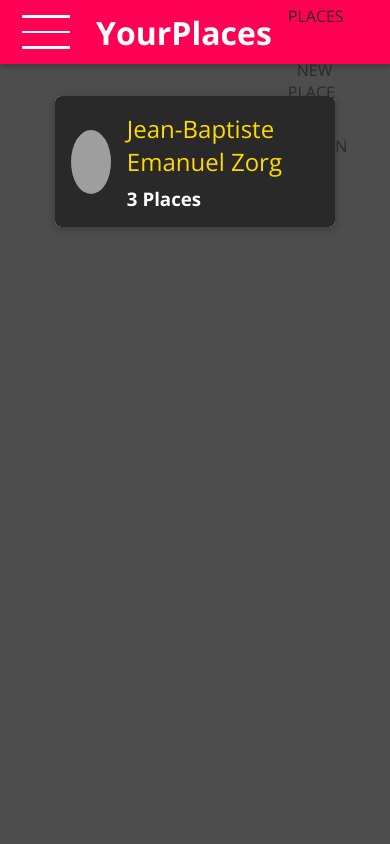
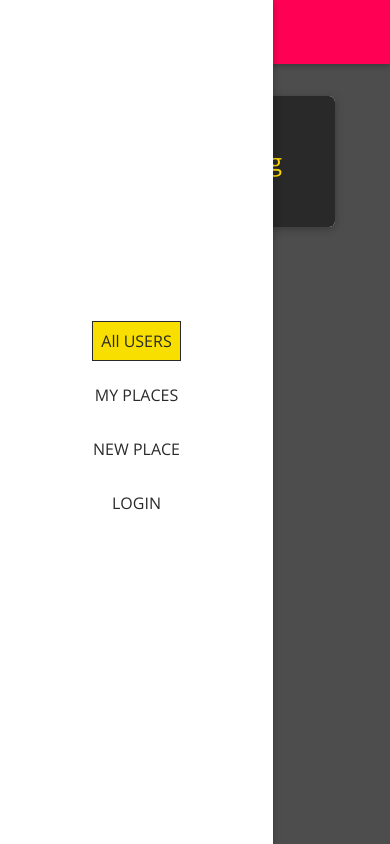
Before and after one commit to PhatKiwi/places, a React (Create React App) app: page / in a window 390 px wide. Both pictures are taken after a click on the button 40 px from the left and 32 px from the top of the page. Built offline with nearby package versions, Linux system fonts and the light colour scheme; grey boxes are pictures that could not be loaded.

Commit message:
use portals to open and close mobile sidebar

```diff
--- a/public/index.html
+++ b/public/index.html
@@ -28,6 +28,8 @@
   </head>
   <body>
     <noscript>You need to enable JavaScript to run this app.</noscript>
+    <div id="backdrop-hook"></div>
+    <div id="drawer-hook"></div>
     <div id="root"></div>
     <!--
       This HTML file is a template.
--- a/src/shared/components/Navigation/MainNavigation.js
+++ b/src/shared/components/Navigation/MainNavigation.js
@@ -1,14 +1,32 @@
-import React from "react";
+import React, { useState } from "react";
 import { Link } from "react-router-dom";
 
 import MainHeader from "./MainHeader";
 import NavLinks from "./NavLinks";
+import SideDrawer from "./SideDrawer";
 import "./MainNavigation.css";
+import Backdrop from "../UIElements/Backdrop";
 
 export default function MainNavigation() {
+  const [drawerIsOpen, setDrawerIsOpen] = useState(false);
+
+  function handleDrawer() {
+    setDrawerIsOpen(!drawerIsOpen);
+  }
+
   return (
+    <React.Fragment>
+      {drawerIsOpen && <Backdrop onClick={handleDrawer} />}
+      {drawerIsOpen && (
+        <SideDrawer>
+          <nav className="main-navigation__drawer-nav">
+            <NavLinks />
+          </nav>
+        </SideDrawer>
+      )}
+
       <MainHeader>
-      <button className="main-navigation__menu-btn">
+        <button className="main-navigation__menu-btn" onClick={handleDrawer}>
           <span />
           <span />
           <span />
@@ -16,9 +34,10 @@
         <h1 className="main-navigation__title">
           <Link to="/">YourPlaces</Link>
         </h1>
-      <nav>
+        <nav className="main-navigation__header-nav">
           <NavLinks />
         </nav>
       </MainHeader>
+    </React.Fragment>
   );
 }
--- a/src/shared/components/Navigation/SideDrawer.css
+++ b/src/shared/components/Navigation/SideDrawer.css
@@ -0,0 +1,10 @@
+.side-drawer {
+  position: fixed;
+  left: 0;
+  top: 0;
+  z-index: 100;
+  height: 100vh;
+  width: 70%;
+  background: white;
+  box-shadow: 0 2px 8px rgba(0, 0, 0, 0.26);
+}
--- a/src/shared/components/Navigation/SideDrawer.js
+++ b/src/shared/components/Navigation/SideDrawer.js
@@ -0,0 +1,10 @@
+import React from "react";
+import ReactDom from "react-dom";
+
+import "./SideDrawer.css";
+
+export default function SideDrawer(props) {
+  const content = <aside className="side-drawer">{props.children}</aside>;
+
+  return ReactDom.createPortal(content, document.getElementById("drawer-hook"));
+}
--- /dev/null
+++ b/src/shared/components/UIElements/Backdrop.css
@@ -0,0 +1,9 @@
+.backdrop {
+  position: fixed;
+  top: 0;
+  left: 0;
+  width: 100%;
+  height: 100vh;
+  background: rbga(0, 0, 0, 0.75);
+  z-index: 10;
+}
--- /dev/null
+++ b/src/shared/components/UIElements/Backdrop.js
@@ -0,0 +1,11 @@
+import React from "react";
+import ReactDOM from "react-dom";
+
+import "./Backdrop.css";
+
+export default function Backdrop(props) {
+  return ReactDOM.createPortal(
+    <div className="backdrop" onClick={props.onClick}></div>,
+    document.getElementById("backdrop-hook")
+  );
+}
```
Also changed, not shown: public/logo192.png (deleted), public/logo512.png (deleted). Lines whose indentation alone changed are shown as unchanged.
